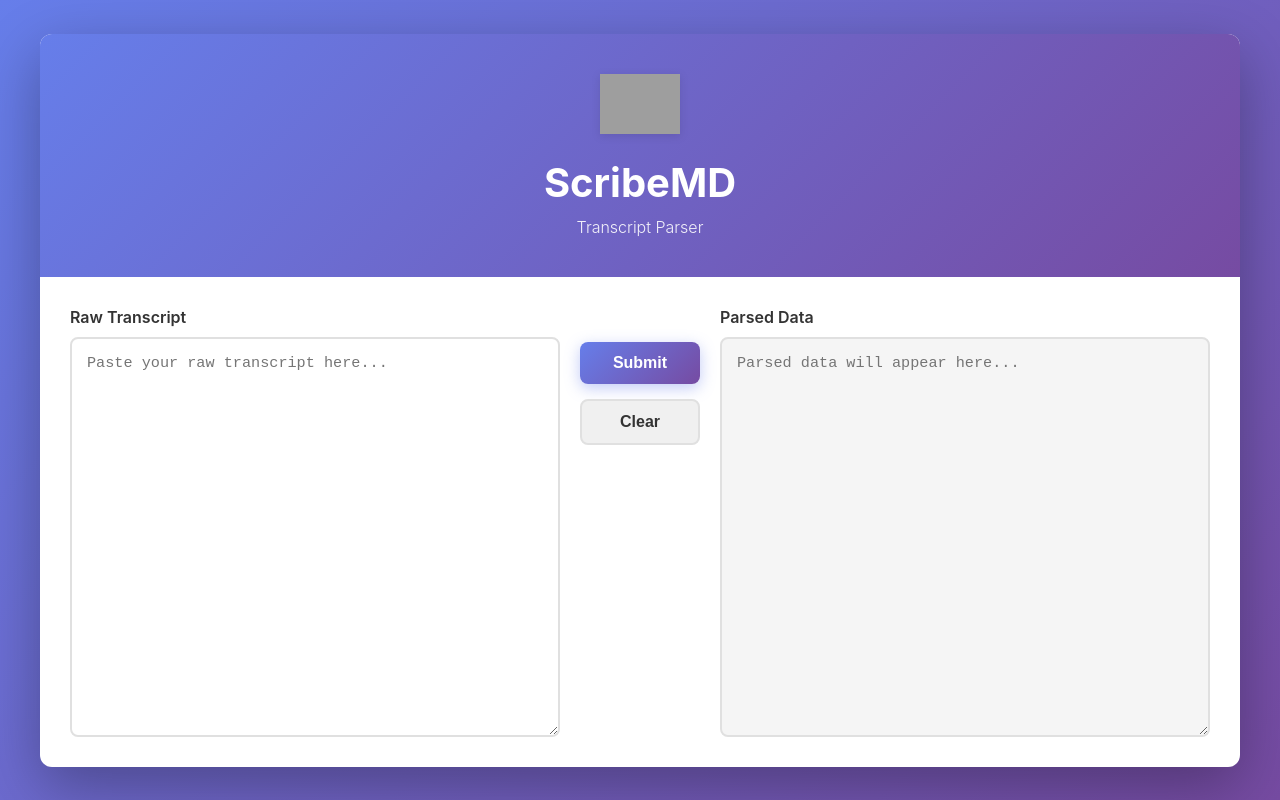
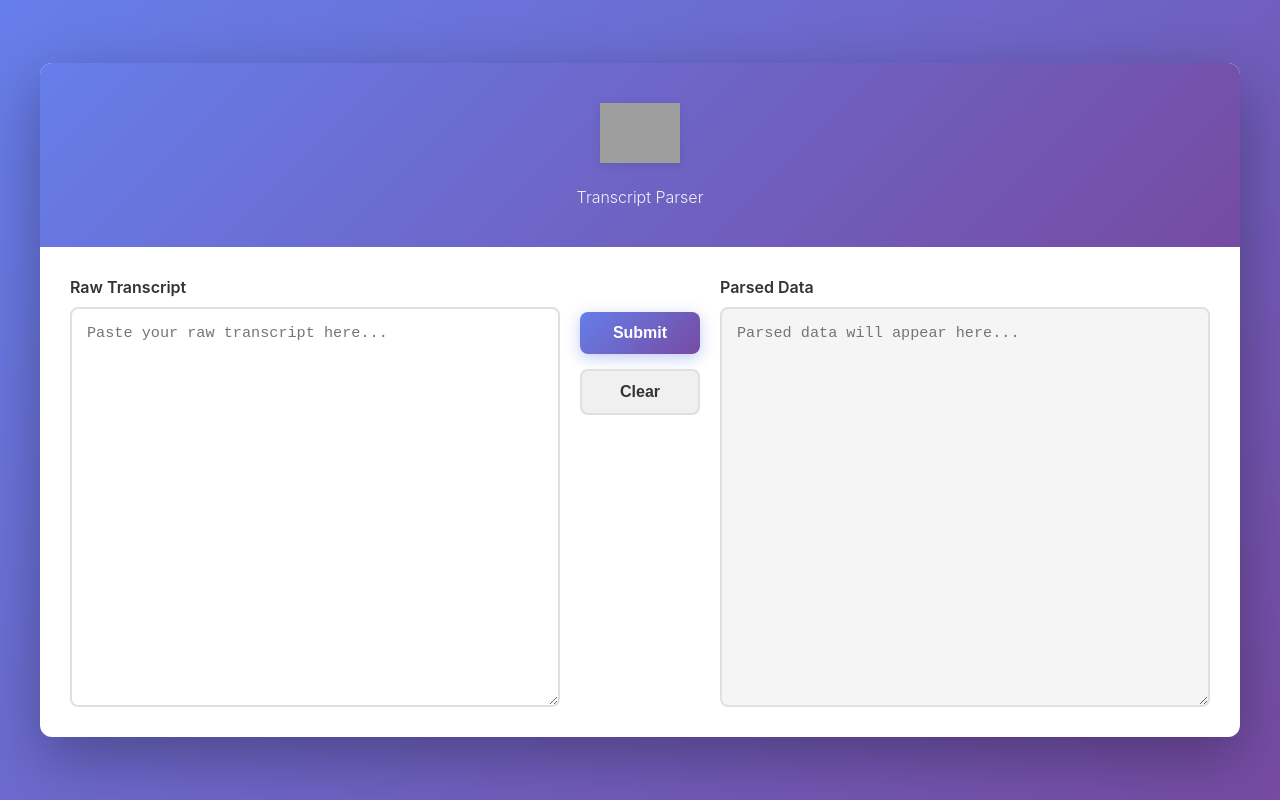
Before and after one commit to rahav-priv/ScribeMD_exercise, a Flask app: page / in a window 1280 px wide. Run offline with Flask 3, Linux system fonts and the light colour scheme; grey boxes are pictures that could not be loaded.

Commit message:
Remove: ScribeMD text from header (logo already contains it)

```diff
--- a/static/style.css
+++ b/static/style.css
@@ -28,12 +28,6 @@ header {
     color: white;
     padding: 40px 20px;
     text-align: center;
-}
-
-header h1 {
-    font-size: 2.5rem;
-    margin-bottom: 10px;
-    font-weight: 700;
 }
 
 .logo {
--- a/templates/index.html
+++ b/templates/index.html
@@ -10,7 +10,6 @@
     <div class="container">
         <header>
             <img src="https://static.scribemd.ai/assets/prod/logo-b2c84ae1eb5833070341ede85b5c1f9bf2d8f5ca345b105d914f43a9a279242b.svg" alt="ScribeMD Logo" class="logo">
-            <h1>ScribeMD</h1>
             <p class="subtitle">Transcript Parser</p>
         </header>
 
```
